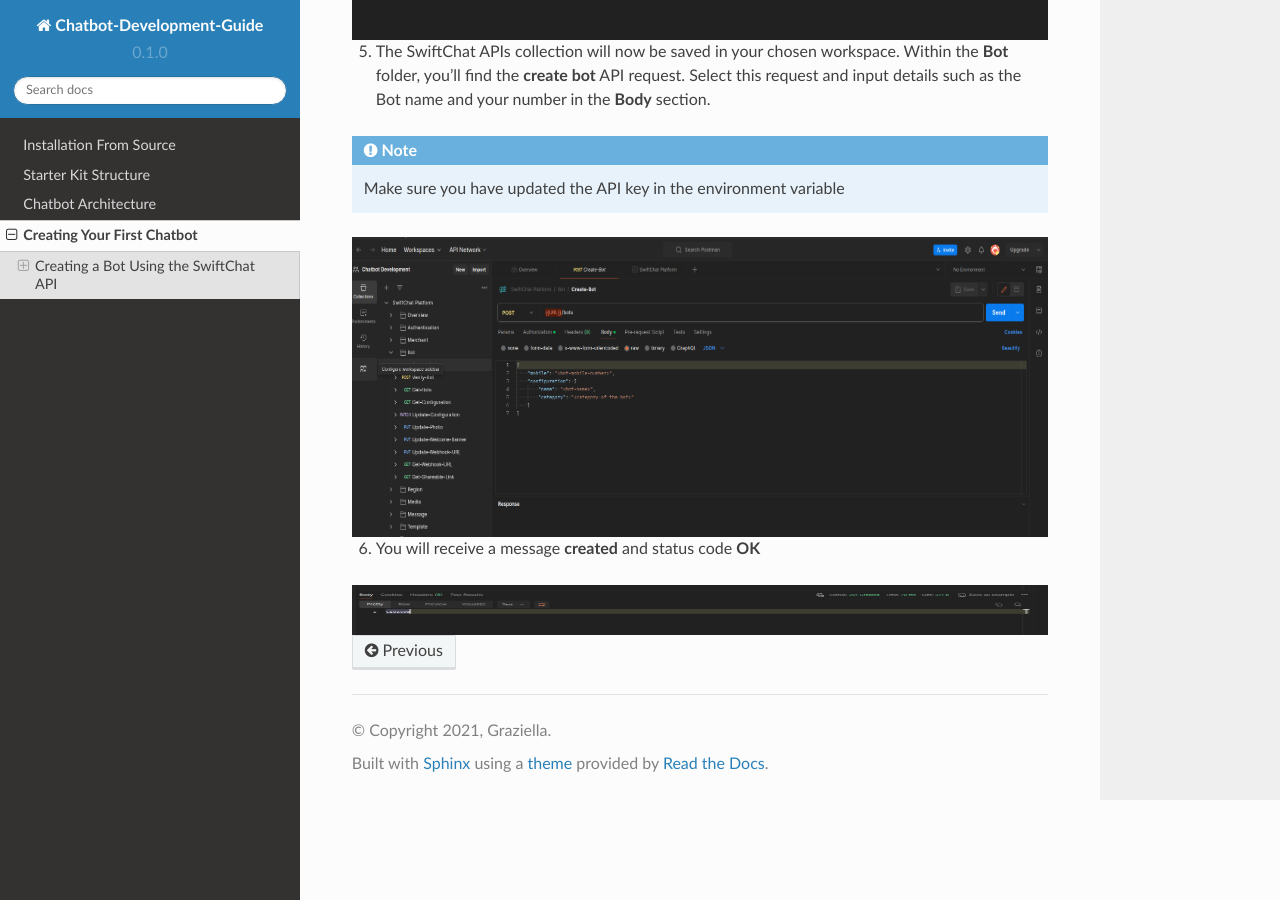
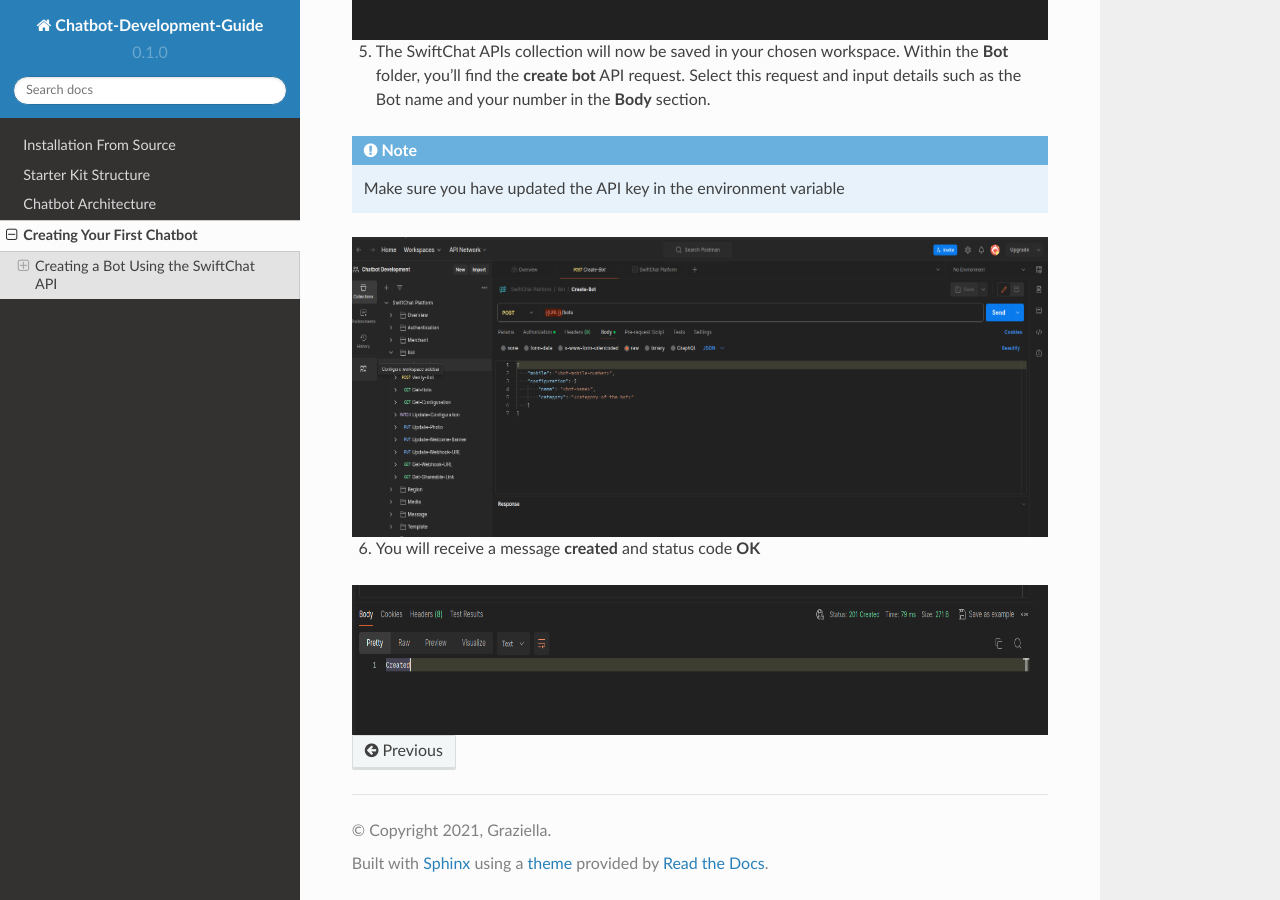
Before and after one commit to Priyanka-sharma181/Chatbot-Development-Guide, a Sphinx documentation site: the page built from docs/source/start_bot.rst, in a window 1280 px wide and 900 px high, scrolled down 1386 px. Built offline with Sphinx 7.4.7 and the Read the Docs theme 2.0.0, drawn with Linux system fonts in a browser that asks for light colours.

Commit message:
create bot

```diff
--- a/docs/source/start_bot.rst
+++ b/docs/source/start_bot.rst
@@ -48,5 +48,5 @@
 .. image:: successful_bot.png
    :alt: Deployment Structure
    :width: 1300
-   :height: 50
+   :height: 150
    :align: center
```
